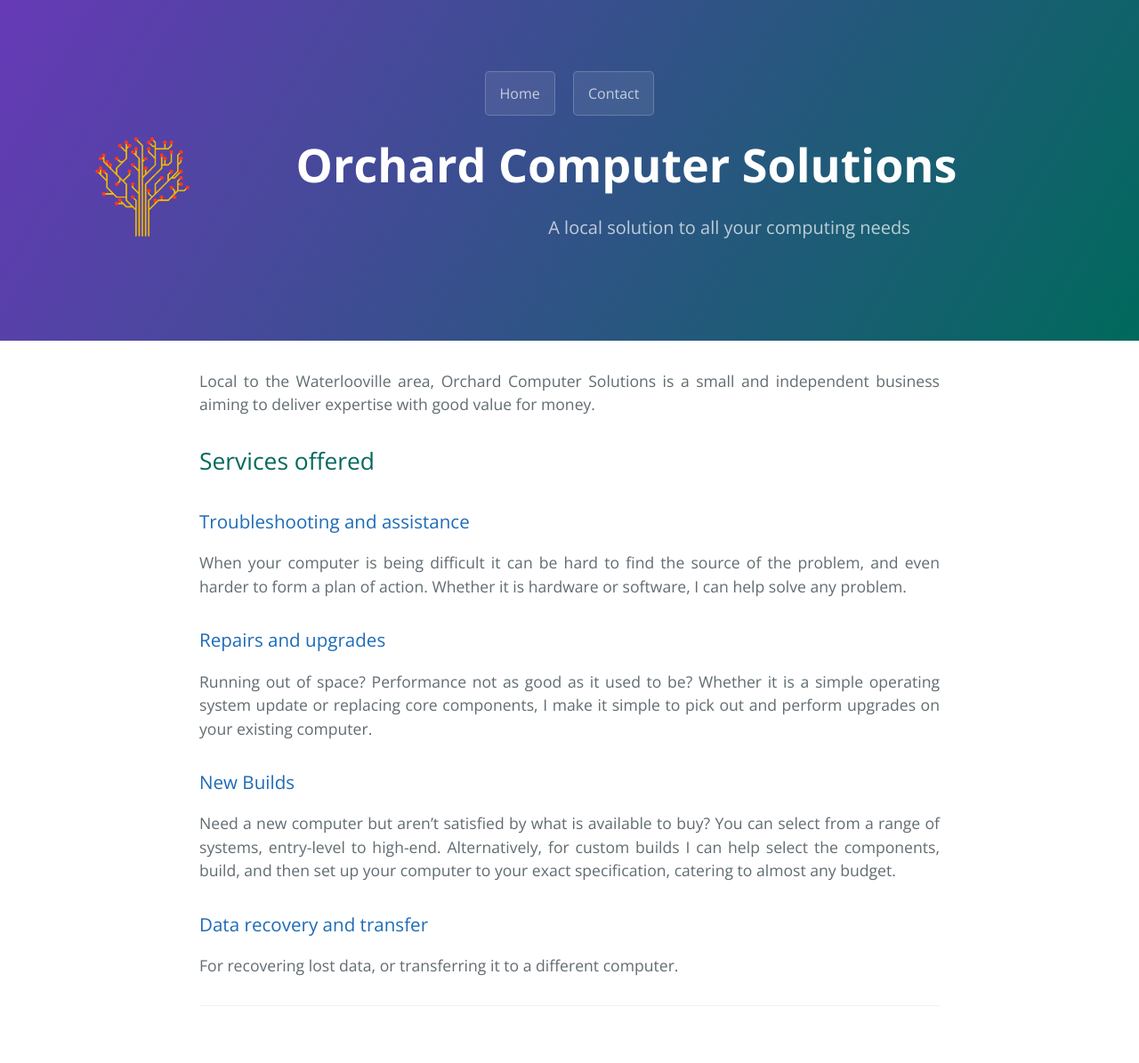
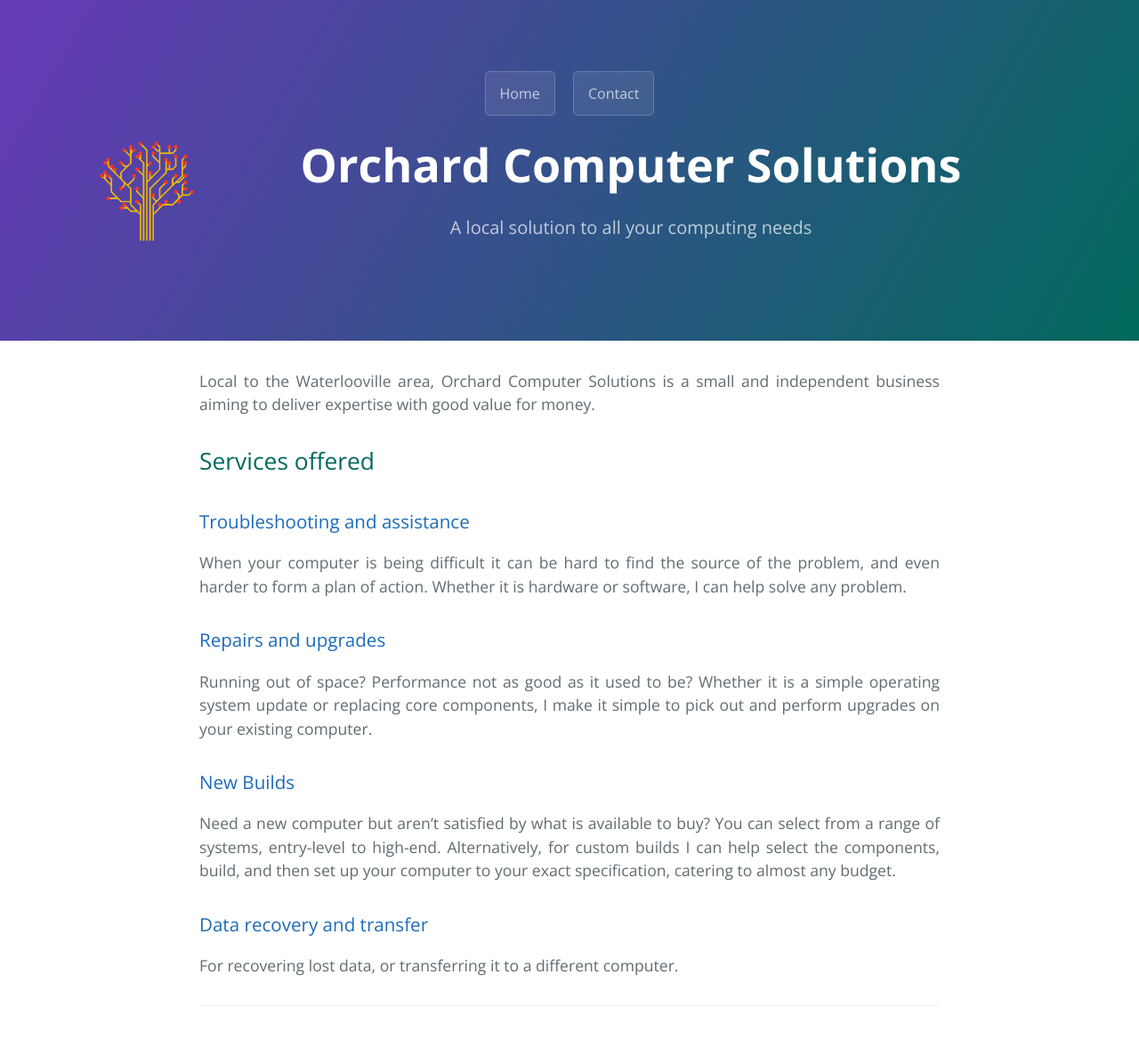
Before and after one commit to OrchardComputerSolutions/OrchardComputerSolutions.github.io, a Jekyll site: the page built from index.md, in a window 1280 px wide. Shown: the whole page at 89% size. Built offline with Jekyll 4.4.1, drawn with Linux system fonts in a browser that asks for light colours.

Commit message:
Update jekyll-theme-cayman.scss

```diff
--- a/_sass/jekyll-theme-cayman.scss
+++ b/_sass/jekyll-theme-cayman.scss
@@ -130,6 +130,8 @@ a {
   float: left;
   max-width: 128px;
   height: auto;
+  margin: 5px 5px 5px 5px;
+
 }
 
 .website-name {
@@ -153,7 +155,6 @@ a {
   margin-bottom: 2rem;
   font-weight: normal;
   opacity: 0.7;
-  margin-left: 33%;
 
   @include large {
     font-size: 1.25rem;
```
